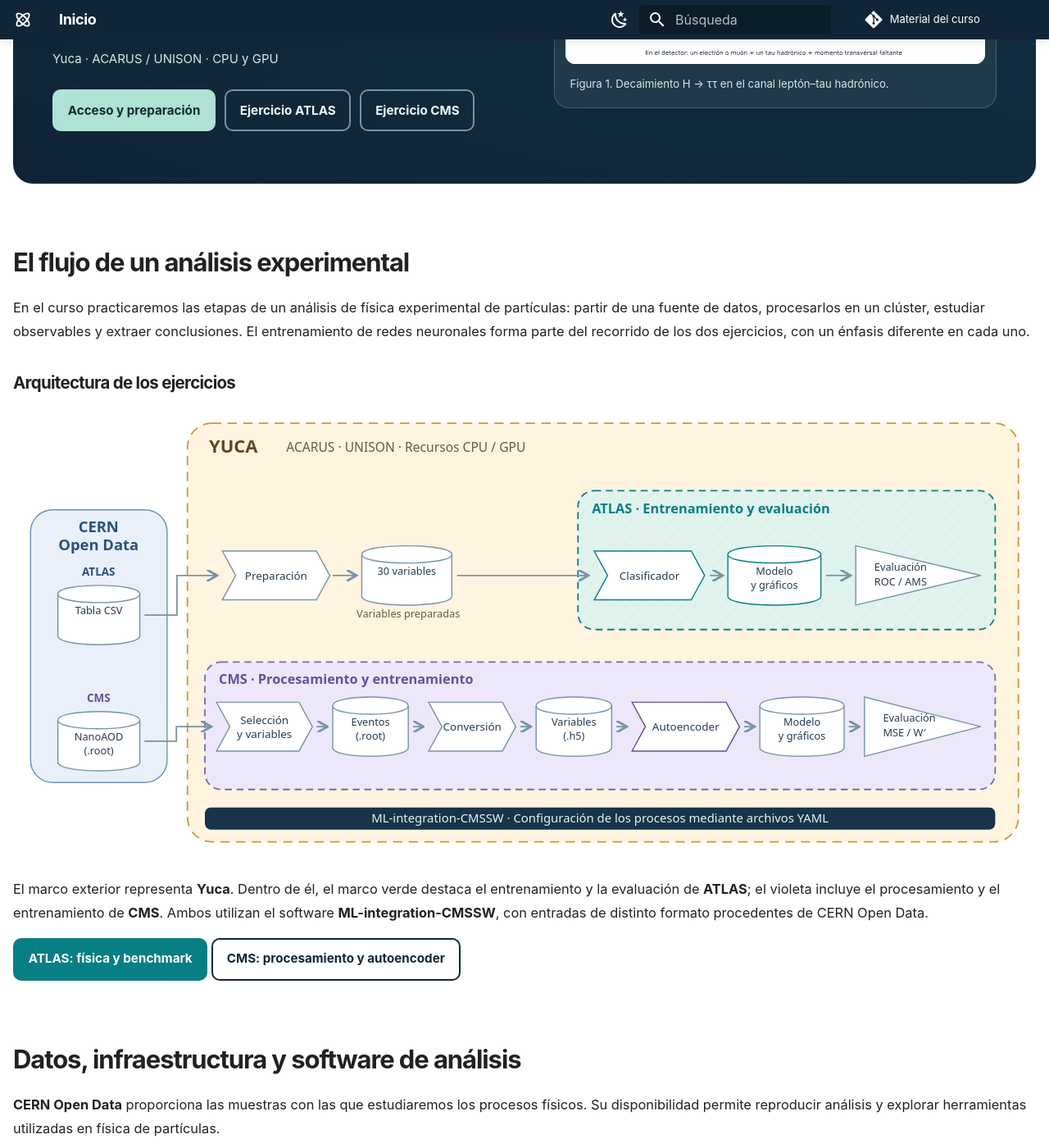
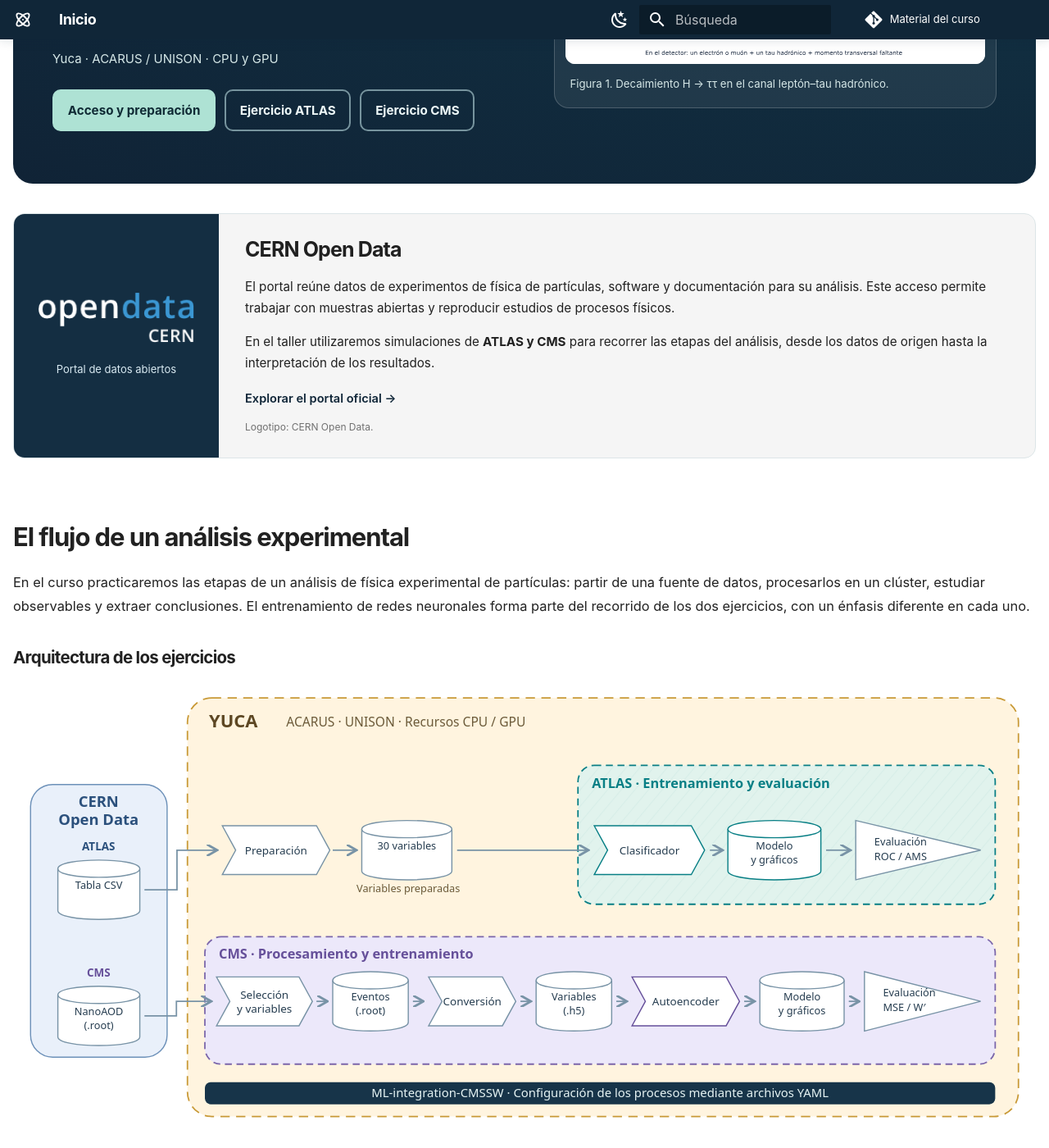
Before and after one commit to castaned/practical-ml-hep, an MkDocs documentation site: the page built from docs/index.md, in a window 1280 px wide and 1400 px high, scrolled down 417 px. Shown: the whole window at 82% size. Built offline with MkDocs 1.6.1 and Material for MkDocs 9.7.7, drawn with Linux system fonts in a browser that asks for light colours; comment, search, counter and statistics services are not loaded.

Commit message:
Introduce CERN Open Data with official portal wordmark before analysis framework

```diff
--- /dev/null
+++ b/docs/assets/cern-open-data/source.txt
@@ -0,0 +1,6 @@
+CERN Open Data portal wordmark
+Source page: https://opendata.cern.ch/
+Original asset: https://opendata.cern.ch/static/assets/img/logo_blue.png
+Credit: CERN Open Data / CERN
+Retrieved: 2026-10-16
+Unmodified original asset. Used to identify the source portal linked in the course introduction.
--- a/docs/index.md
+++ b/docs/index.md
@@ -36,6 +36,20 @@ Análisis de datos abiertos de ATLAS y CMS con redes neuronales en Yuca.
 
 </div>
 
+<div class="open-data-intro">
+<a class="open-data-brand" href="https://opendata.cern.ch/" aria-label="Visitar el portal CERN Open Data">
+<img src="assets/cern-open-data/logo-blue.png" alt="CERN Open Data" width="196" height="64">
+<span>Portal de datos abiertos</span>
+</a>
+<div class="open-data-copy">
+<h2>CERN Open Data</h2>
+<p>El portal reúne datos de experimentos de física de partículas, software y documentación para su análisis. Este acceso permite trabajar con muestras abiertas y reproducir estudios de procesos físicos.</p>
+<p>En el taller utilizaremos simulaciones de <strong>ATLAS y CMS</strong> para recorrer las etapas del análisis, desde los datos de origen hasta la interpretación de los resultados.</p>
+<a href="https://opendata.cern.ch/">Explorar el portal oficial →</a>
+<p class="open-data-credit">Logotipo: CERN Open Data.</p>
+</div>
+</div>
+
 ## El flujo de un análisis experimental
 
 En el curso practicaremos las etapas de un análisis de física experimental de partículas: partir de una fuente de datos, procesarlos en un clúster, estudiar observables y extraer conclusiones. El entrenamiento de redes neuronales forma parte del recorrido de los dos ejercicios, con un énfasis diferente en cada uno.
@@ -50,8 +64,6 @@ El marco exterior representa **Yuca**. Dentro de él, el marco verde destaca el
 [CMS: procesamiento y autoencoder](autoencoder.md){ .md-button }
 
 ## Datos, infraestructura y software de análisis
-
-**CERN Open Data** proporciona las muestras con las que estudiaremos los procesos físicos. Su disponibilidad permite reproducir análisis y explorar herramientas utilizadas en física de partículas.
 
 <div class="yuca-profile">
 <div class="yuca-description">
--- a/docs/stylesheets/course.css
+++ b/docs/stylesheets/course.css
@@ -130,3 +130,14 @@ body { font-family:Inter,"Segoe UI",Arial,sans-serif; }
 .yuca-capacity dt {font-size:.88rem;font-weight:650;}
 .yuca-capacity dd {font-size:.64rem;margin:.2rem 0 0;color:var(--md-default-fg-color--light);}
 @media(max-width:760px){.yuca-profile{grid-template-columns:1fr;padding:1rem;gap:1rem;}.yuca-profile figure{max-width:340px;margin:auto;}}
+/* CERN Open Data introduction, preceding the framework diagram */
+.open-data-intro {display:grid;grid-template-columns:250px minmax(0,1fr);margin:1.8rem 0 2rem;border:1px solid var(--course-border);border-radius:14px;overflow:hidden;background:var(--md-code-bg-color);}
+.md-typeset .open-data-brand {display:flex;flex-direction:column;align-items:center;justify-content:center;gap:1rem;background:#142e42;padding:1.5rem;color:#d9eaf2;}
+.md-typeset .open-data-brand img {width:196px;max-width:100%;height:auto;border-radius:0;}
+.open-data-brand span {font-size:.65rem;}
+.open-data-copy {padding:1.3rem 1.6rem;}
+.md-typeset .open-data-copy h2 {margin:0 0 .7rem;font-size:1.25rem;}
+.open-data-copy p {font-size:.76rem;line-height:1.7;}
+.open-data-copy>a {font-size:.73rem;font-weight:600;}
+.open-data-copy .open-data-credit {font-size:.6rem;color:var(--md-default-fg-color--light);margin:.6rem 0 0;}
+@media(max-width:680px){.open-data-intro{grid-template-columns:1fr;}.md-typeset .open-data-brand{padding:1.2rem;gap:.5rem;}.open-data-copy{padding:1.2rem;}}
--- a/mkdocs.yml
+++ b/mkdocs.yml
@@ -42,7 +42,7 @@ markdown_extensions:
   - attr_list
   - md_in_html
 extra_css:
-  - stylesheets/course.css?v=5
+  - stylesheets/course.css?v=6
 extra_javascript:
   - javascripts/explorer.js
   - javascripts/results.js
```
Also changed, not shown: docs/assets/cern-open-data/logo-blue.png (added).
